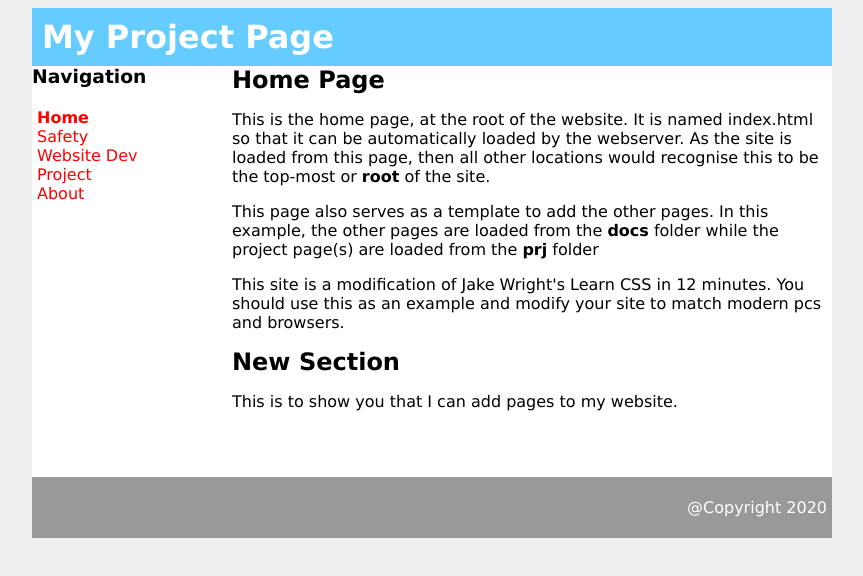
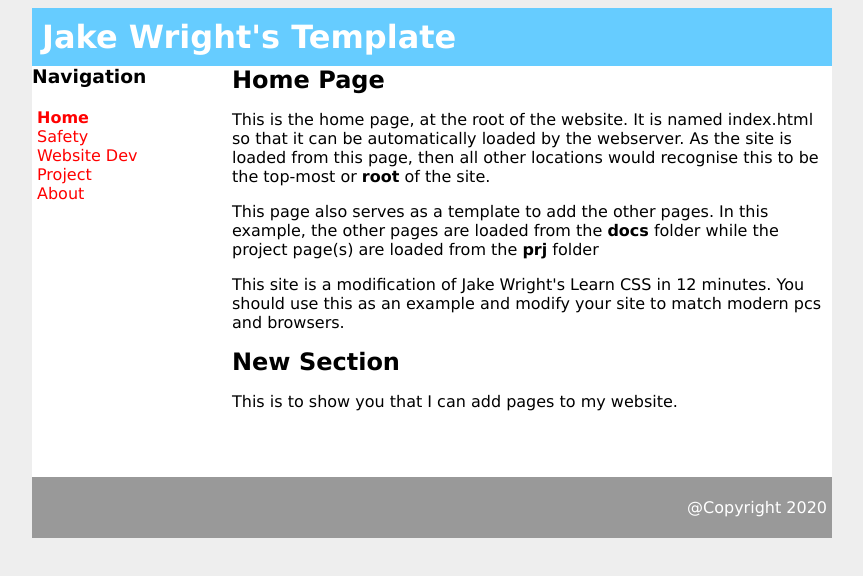
Before and after one commit to RDorville/interns, a plain HTML site: page index.html in a window 1280 px wide. Shown: the whole page, without its empty margins (208-1071 px from the left). Drawn offline with Linux system fonts and the light colour scheme.

Commit message:
updated index.html

```diff
--- a/index.html
+++ b/index.html
@@ -8,7 +8,7 @@
 <body>
     <div id="container">
         <div id="header">
-            <h1>My Project Page</h1>
+            <h1>Jake Wright's Template</h1>
         </div>
         <div id="content">
             <div id="nav">
```
